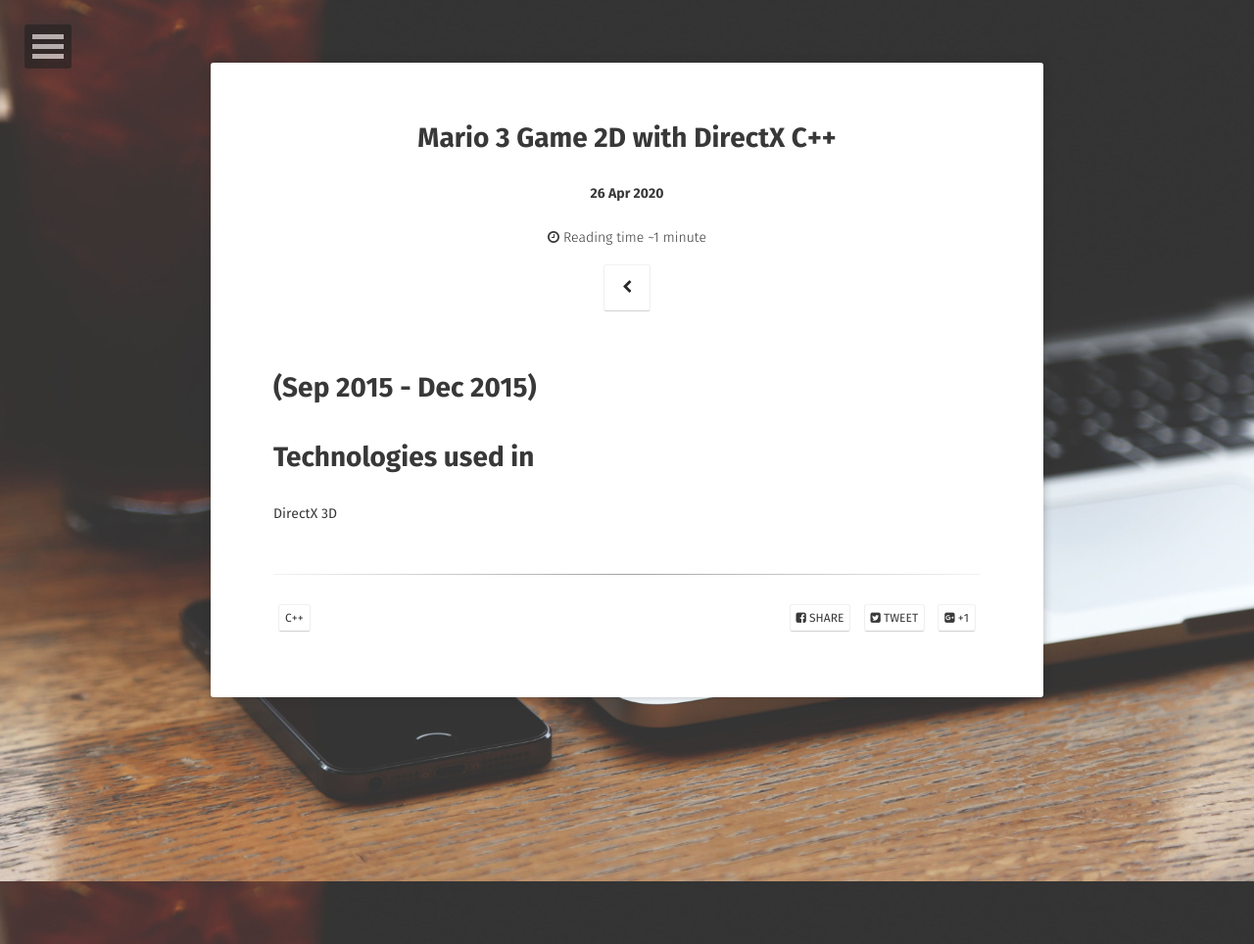
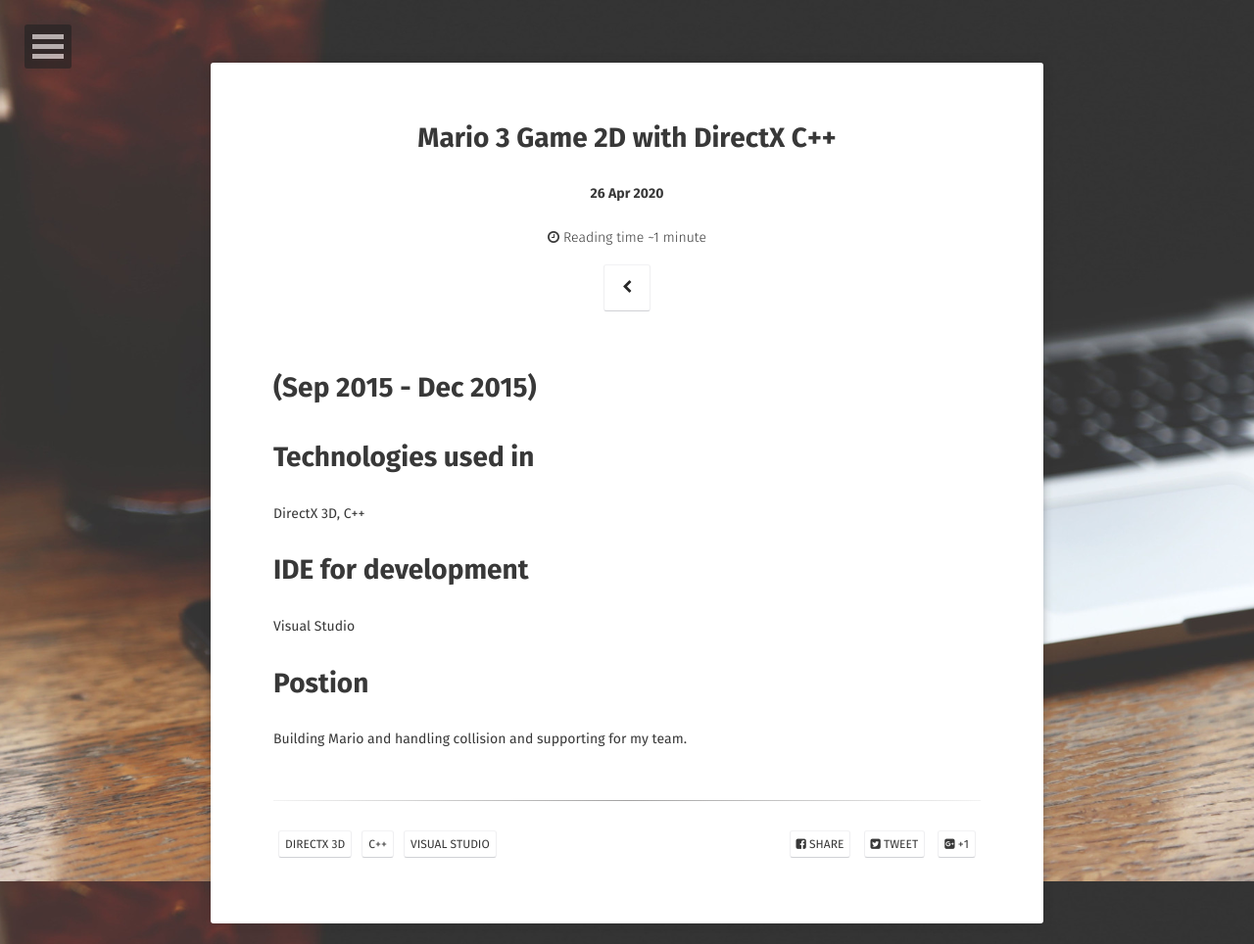
Before and after one commit to ddoffy/ddoffy.github.io, a Jekyll site: the page built from _posts/2020-04-26-mario.md, in a window 1280 px wide. Shown: the whole page at 98% size. Built offline with Jekyll 4.4.1, drawn with Linux system fonts in a browser that asks for light colours; some web fonts are replaced; comment, search, counter and statistics services are not loaded.

Commit message:
Updating information for all projects

```diff
--- a/_posts/2020-04-26-mario.md
+++ b/_posts/2020-04-26-mario.md
@@ -4,7 +4,7 @@
 date: 2020-04-26 23:45
 category: Projects
 author: "Nguyen Sy Manh Cuong"
-tags: [C++]
+tags: [DirectX 3D, C++, Visual Studio]
 project: true
 excerpt : "Rework Mario 3"
 summary: "Rework Mario 3"
@@ -14,4 +14,12 @@
 
 # Technologies used in
 
-DirectX 3D
+DirectX 3D, C++
+
+# IDE for development
+
+Visual Studio
+
+# Postion
+
+Building Mario and handling collision and supporting for my team.
```
Also changed, not shown: _posts/2020-04-26-my-explorer.md (+9 -1 lines), _posts/2020-09-01-schools-and-parents.md (+4 -0 lines), _posts/2020-09-05-calls-logs-for-crm.md (+4 -1 lines).
